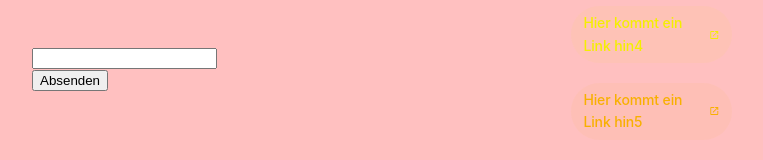
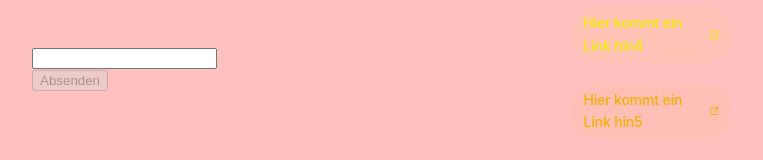
Before and after one commit to Katherina-Ushachov/PRISM-Projekt, an Angular app: page / in a window 1280 px wide. Shown: the part 325-485 px from the top of the page, without its empty margins (258-1021 px from the left). Built offline with nearby package versions, Linux system fonts and the light colour scheme.

Commit message:
Validator hinzugefügt

```diff
--- a/src/app/identify/identify.component.html
+++ b/src/app/identify/identify.component.html
@@ -3,7 +3,7 @@
 <form [formGroup]="profileForm">
     <input type="text" formControlName="username" />
     <br>
-    <button type="submit">Absenden</button>
+    <button type="submit" [disabled]="!profileForm.valid">Absenden</button>
 <label for="name">Guten Tag, {{ profileForm.value.username }}. Nun, da wir einander vorgestellt wurden, ist es Zeit für den nächsten Schritt.
 </label>
 
--- a/src/app/identify/identify.component.ts
+++ b/src/app/identify/identify.component.ts
@@ -1,5 +1,5 @@
 import { Component } from '@angular/core';
-import { ReactiveFormsModule, FormControl, FormGroup } from '@angular/forms';
+import { ReactiveFormsModule, FormControl, FormGroup, Validators } from '@angular/forms';
 
 @Component({
   selector: 'app-identify',
@@ -10,7 +10,7 @@
 })
 export class IdentifyComponent {
   profileForm = new FormGroup({
-    username: new FormControl('')
+    username: new FormControl('', Validators.required)
   });
 
 }
```
